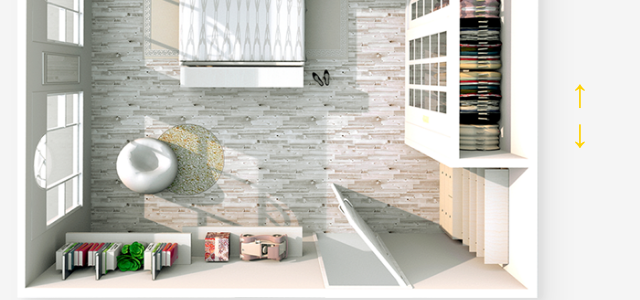
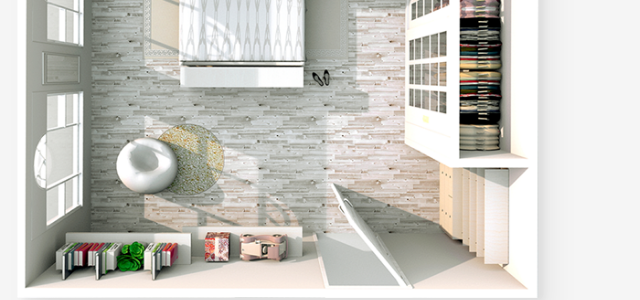
Before and after one commit to fenix1851/repair, a plain HTML site: page index.html in a window 1280 px wide. Shown: the part 330-630 px from the top of the page, 640-1280 px from the left. Drawn offline with nearby package versions, Linux system fonts and the light colour scheme.

Commit message:
arrows deleted

```diff
--- a/index.html
+++ b/index.html
@@ -400,22 +400,22 @@
         <!-- /.welcome -->
     </footer>
     <!-- /.footer-section -->
-<!-- всплывающее окно -->
+<!-- всплывающее окно
 <div class="modal" id="modal">
     <div class="modal-inner">
         <h3 class="modal__title">Некая Информация</h3>
         <button class="modal__close" id="close">&#10060</button>
     </div>
-</div>
+</div> -->
 
 <!-- стрелочки для прокрутки -->
-<div class="arrow-up" id="arrowUp">
+<!-- <div class="arrow-up" id="arrowUp">
         &#8593
 </div>
 
 <div class="arrow-down" id="arrowDown">
         &#8595
-</div>
+</div> -->
 
 <!-- Подгрузка jQuerry -->
 <script src="https://code.jquery.com/jquery-3.6.0.min.js"
--- a/src/sass/_info.sass
+++ b/src/sass/_info.sass
@@ -49,15 +49,15 @@ img
     &:hover
         background-color: lighten($main-color,20% )
 
-.arrow
-    &-up, &-down
-        position: fixed
-        font-size: 40px
-        top: 50%
-        right: 50px
-        color: $main-color
-    &-down
-        top: 55%
+// .arrow
+//     &-up, &-down
+//         position: fixed
+//         font-size: 40px
+//         top: 50%
+//         right: 50px
+//         color: $main-color
+//     &-down
+//         top: 55%
 
 .slider-arrows
     margin: auto
```
